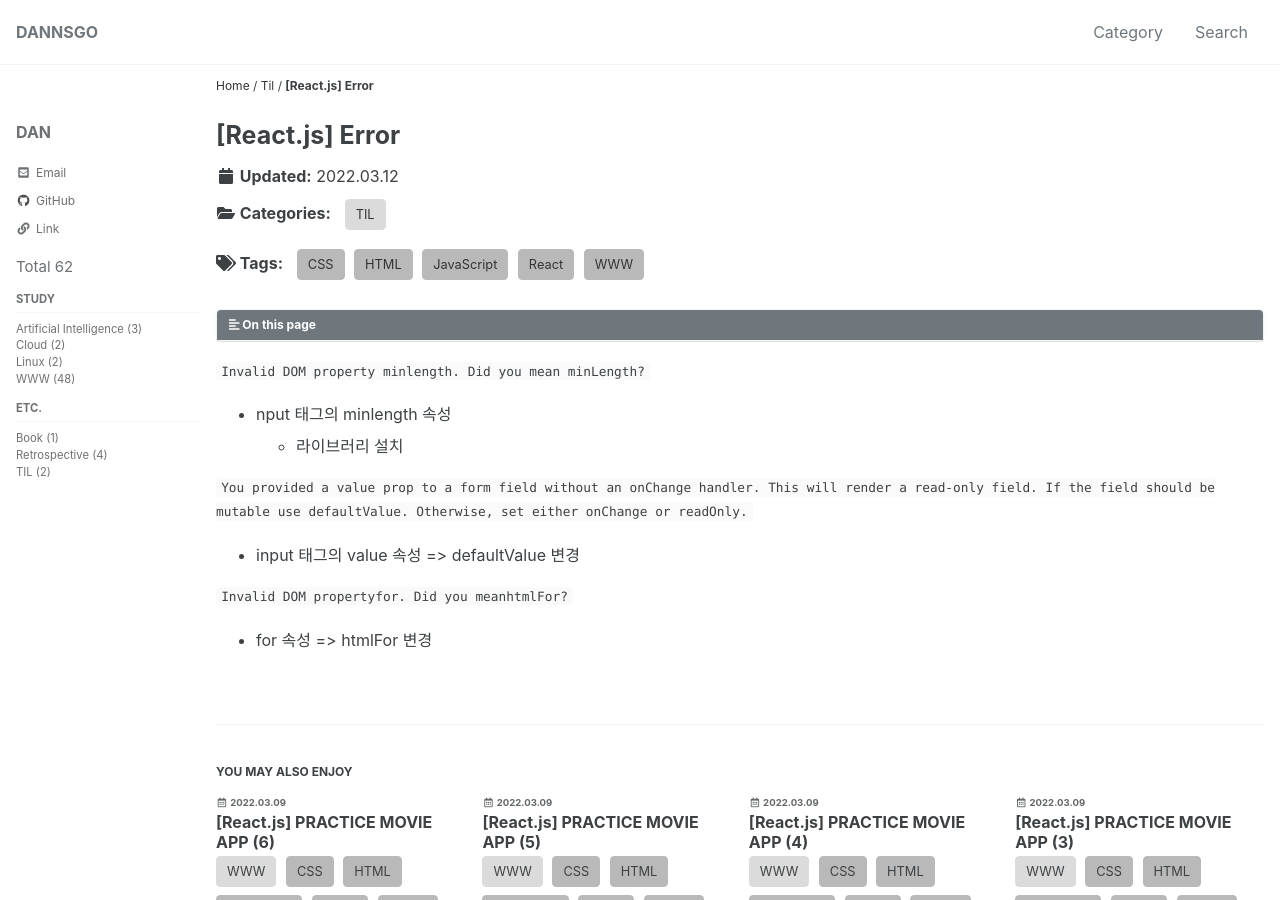
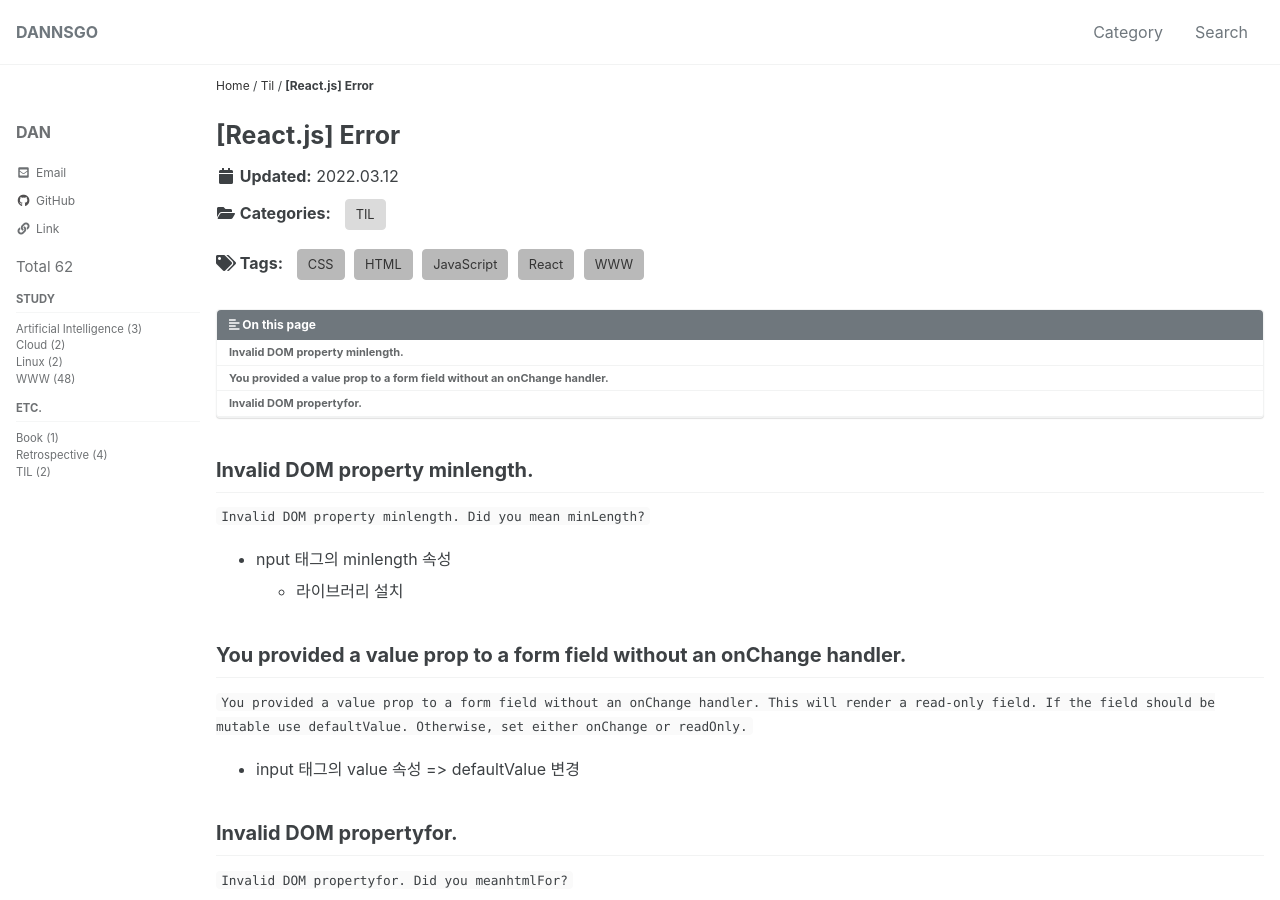
Before and after one commit to znhoon/dannsgo.github.io, a Jekyll site: the page built from _posts/TIL/2022-03-12-til-220312.md, in a window 1280 px wide and 900 px high. Built offline with Jekyll 4.4.1, drawn with Linux system fonts in a browser that asks for light colours; cached includes are drawn as plain includes; some web fonts are replaced.

Commit message:
Update 2022-03-12-til-220312.md

```diff
--- a/_posts/TIL/2022-03-12-til-220312.md
+++ b/_posts/TIL/2022-03-12-til-220312.md
@@ -15,7 +15,7 @@ last_modified_at: 2022-03-12
 
 ---
 
-
+## Invalid DOM property minlength.
 
 `Invalid DOM property minlength. Did you mean minLength?`
 
@@ -24,12 +24,16 @@ last_modified_at: 2022-03-12
 
 
 
+## You provided a value prop to a form field without an onChange handler.
+
 `You provided a value prop to a form field without an onChange handler. This will render a read-only field. If the field should be mutable use defaultValue. Otherwise, set either onChange or readOnly.`
 
 - input 태그의 value 속성 => defaultValue 변경
 
 
 
+## Invalid DOM propertyfor.
+
 `Invalid DOM propertyfor. Did you meanhtmlFor?`
 
 - for 속성 => htmlFor 변경
```
